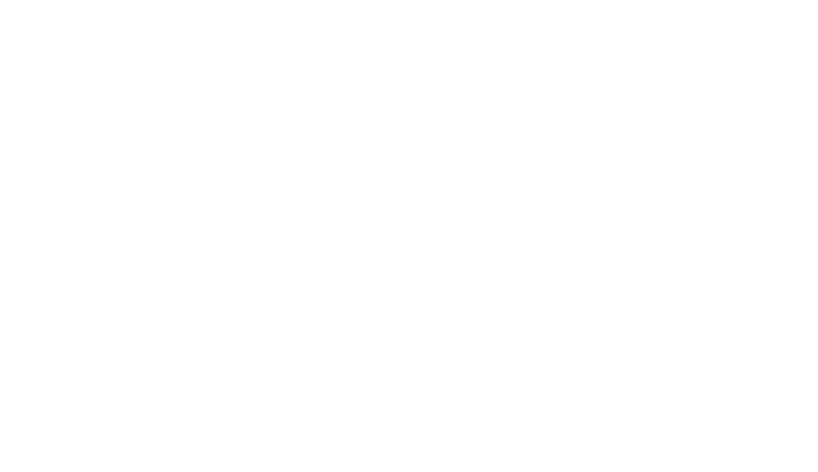
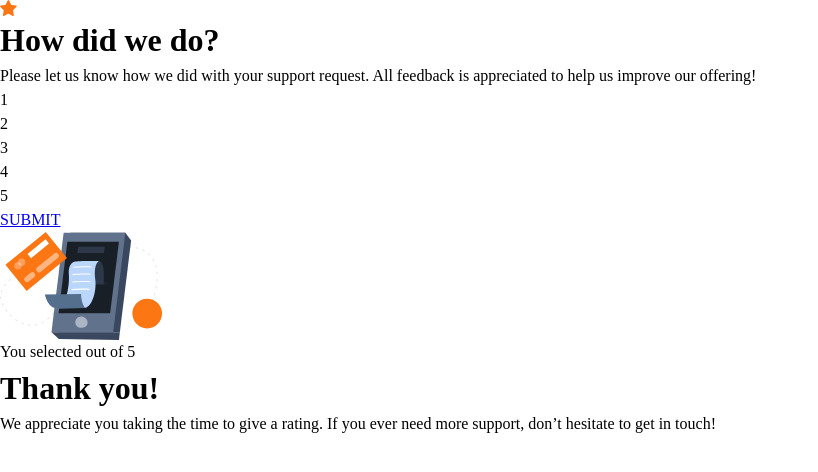
Before and after one commit to devHksingh/Interactive_rating_component.github.io, a plain HTML site: page index.html in a window 1280 px wide. Shown: the whole page, without its empty margins (0-818 px from the left). Drawn offline with Linux system fonts and the light colour scheme; files that its build step writes are made by us from their sources.

Commit message:
html initial update

```diff
--- a/index.html
+++ b/index.html
@@ -9,7 +9,32 @@
     <title>Frontend Mentor | Interactive rating component</title>
 </head>
 <body>
+    <div class="container rating_block">
+        <img src="./images/icon-star.svg" alt="star">
+        <h1>
+            How did we do?
+        </h1>
+        <p>Please let us know how we did with your support request. All feedback is appreciated
+            to help us improve our offering!</p>
 
+        <div class="flex rating_number">
+            <p>1</p>
+            <p>2</p>
+            <p>3</p>
+            <p>4</p>
+            <p>5</p>
+        </div>
+        <a href="#" class="btn-submit">SUBMIT</a>
+    </div>
+    <div class="container thank_you_block">
+        <img src="./images/illustration-thank-you.svg" alt="thank you">
+        <div class="ratting_status">
+            <p>You selected <span id="no_of_stars" ></span>  out of 5</p>
+        </div>
+        <h1>Thank you!</h1>
+        <p class="thanks_msg">We appreciate you taking the time to give a rating. If you ever need more support,
+            don’t hesitate to get in touch!</p>
+    </div>
 </body>
 </html>
 <!--
```
